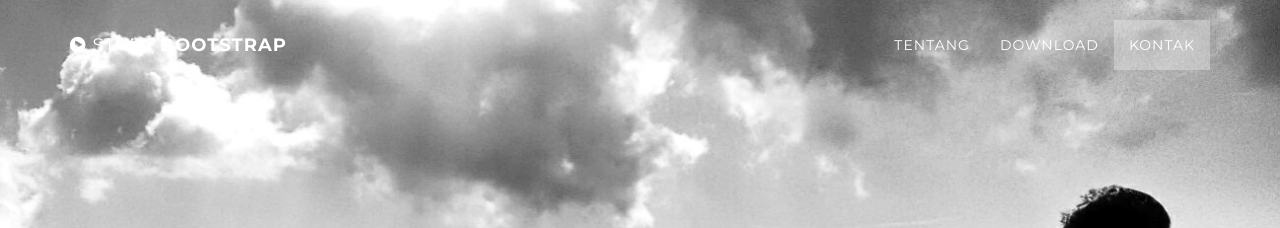
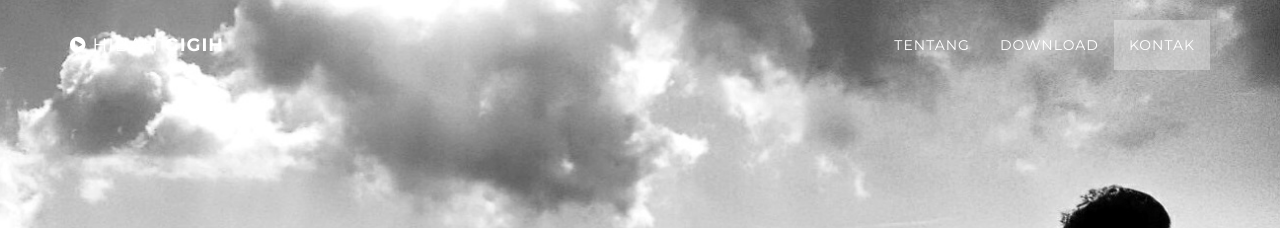
Before and after one commit to hibahgigih/hibahgigih.github.io, a Jekyll site: the page built from index.html, in a window 1280 px wide. Shown: the top 228 px of the page. Built offline with Jekyll 4.4.1, drawn with Linux system fonts in a browser that asks for light colours.

Commit message:
Update nav.html

```diff
--- a/_includes/nav.html
+++ b/_includes/nav.html
@@ -6,7 +6,7 @@
                     <i class="fa fa-bars"></i>
                 </button>
                 <a class="navbar-brand page-scroll" href="#page-top">
-                    <i class="fa fa-play-circle"></i>  <span class="light">Start</span> Bootstrap
+                    <i class="fa fa-play-circle"></i>  <span class="light">HIBAH</span> GIGIH
                 </a>
             </div>
 
```
